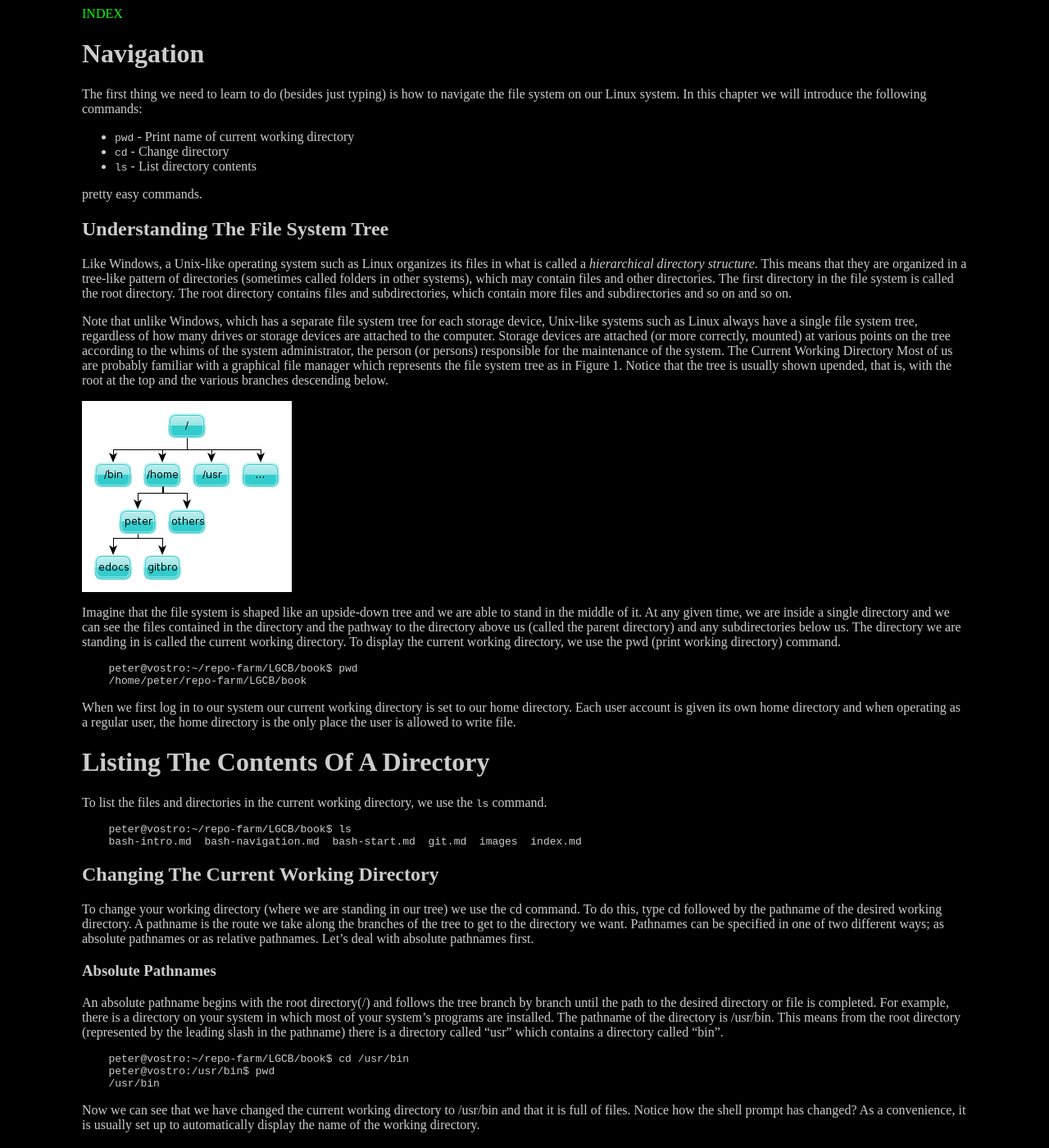
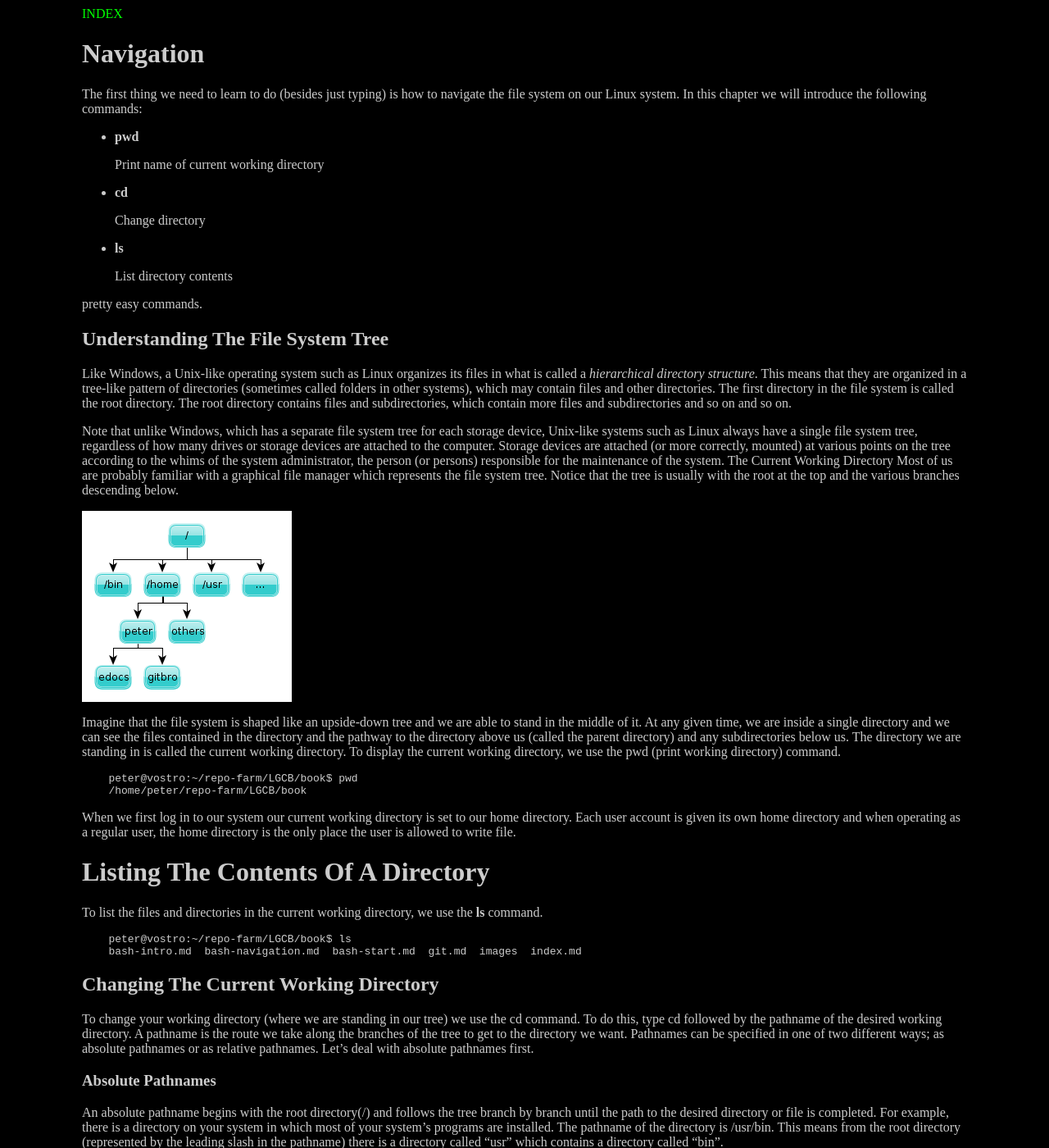
Before and after one commit to happypeter/LGCB, a Jekyll site: the page built from book/bash-navigation.md, in a window 1280 px wide and 1400 px high. Shown: the whole window at 82% size. Built offline with Jekyll 4.4.1, drawn with Linux system fonts in a browser that asks for light colours; Markdown is read by kramdown in place of the engine named in the settings; some of the changed text lies outside the part shown.

Commit message:
convenience

```diff
--- a/book/bash-navigation.md
+++ b/book/bash-navigation.md
@@ -7,9 +7,15 @@ The first thing we need to learn to do (besides just typing) is how to
 navigate the file system on our Linux system. In this chapter we will
 introduce the following commands:
 
-- `pwd`    - Print name of current working directory
-- `cd`     - Change directory
-- `ls`     - List directory contents
+- __pwd__
+
+  Print name of current working directory
+- __cd__
+
+  Change directory
+- __ls__
+
+  List directory contents
 
 pretty easy commands.
 
@@ -29,9 +35,8 @@ the computer. Storage devices are attached (or more correctly, mounted) at
 various points on the tree according to the whims of the system administrator,
 the person (or persons) responsible for the maintenance of the system.  The
 Current Working Directory Most of us are probably familiar with a graphical
-file manager which represents the file system tree as in Figure 1. Notice that
-the tree is usually shown upended, that is, with the root at the top and the
-various branches descending below.
+file manager which represents the file system tree. Notice that the tree is
+usually with the root at the top and the various branches descending below.
 
 
 ![tree](./images/tree.png)
@@ -57,7 +62,7 @@ allowed to write file.
 # Listing The Contents Of A Directory
 
 To list the files and directories in the current working directory, we use the
-`ls` command.
+__ls__ command.
 
     peter@vostro:~/repo-farm/LGCB/book$ ls
     bash-intro.md  bash-navigation.md  bash-start.md  git.md  images  index.md
@@ -87,10 +92,10 @@ pathname) there is a directory called "usr" which contains a directory called
     /usr/bin
 
 
-Now we can see that we have changed the current working directory to /usr/bin
-and that it is full of files. Notice how the shell prompt has changed? As a
-convenience, it is usually set up to automatically display the name of the
-working directory.
+Now we can see that we have changed the current working directory to
+`/usr/bin` and that it is full of files. Notice how the shell prompt has
+changed? As a convenience, it is usually set up to automatically display the
+name of the working directory.
 
 ### Relative Pathnames
 
@@ -150,11 +154,11 @@ something, the working directory will be assumed.
 
 Shortcut  Result
 
-- `cd`
+- __cd__
 
   Changes the working directory to your home directory.
 
-- `cd -`
+- __cd -__
 
   Changes the working directory to the previous working directory.
 
@@ -168,7 +172,7 @@ Shortcut  Result
    your home directory as hidden files.
 
 2. Filenames and commands in Linux, like Unix, are case sensitive. The
-   filenames “File1” and “file1” refer to different files.
+   filenames "File1" and "file1" refer to different files.
 
 3. Linux has no concept of a “file extension” like some other operating
    systems.  You may name files any way you like. The contents and/or purpose
```
Also changed, not shown: other parts of book/bash-navigation.md (+3 -4 lines), book/bash-intro.md (+5 -5 lines), book/index.md (+17 -0 lines).
